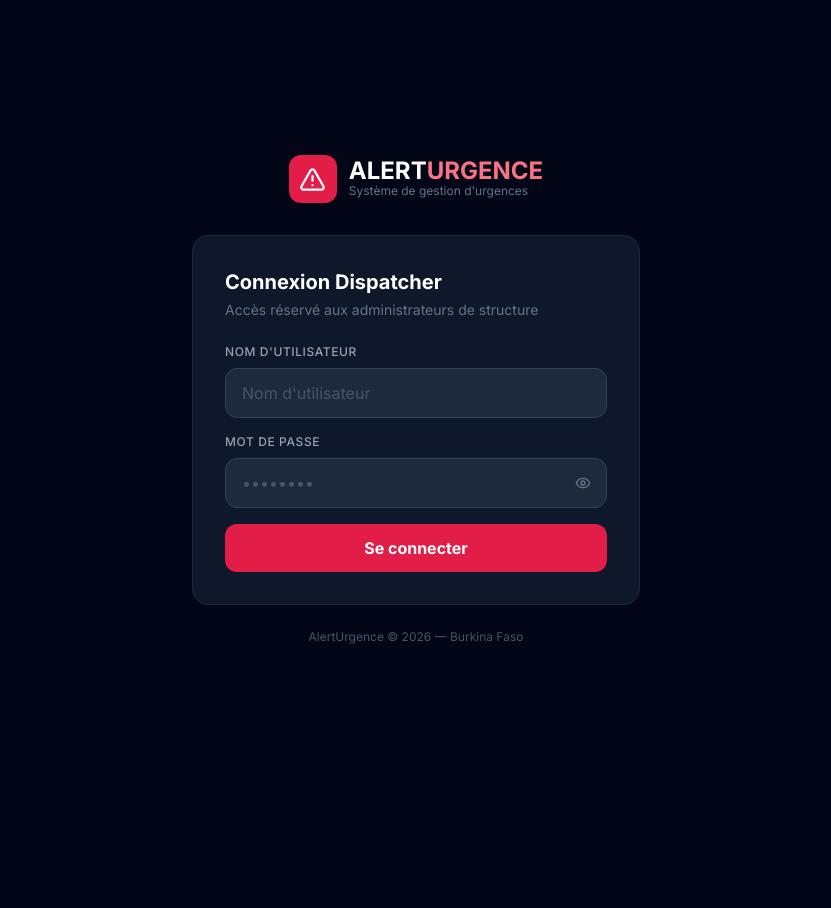
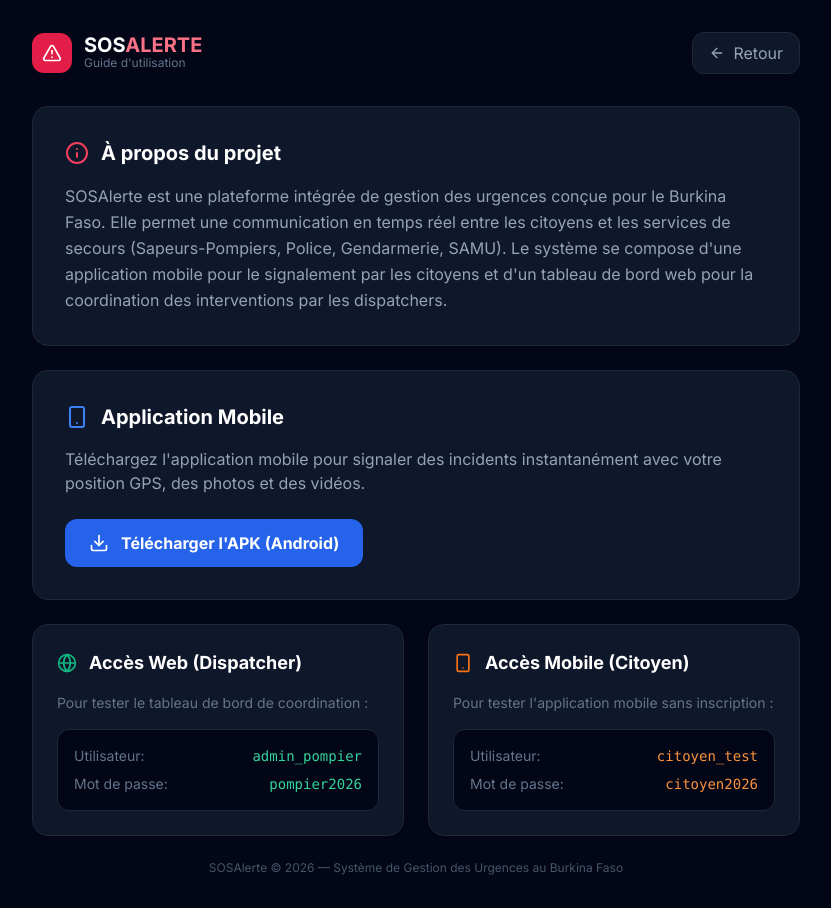
Before and after one commit to NockiProgramTECH/AlerteSOSDashBoard, a React (Vite) app: page /help in a window 1280 px wide. Before the commit this address led to /login. Shown: the whole page, without its empty margins (224-1055 px from the left). Before the commit the page ends 800 px from the top, so only its background shows below. Built offline with nearby package versions, Linux system fonts and the light colour scheme.

Commit message:
ajout help.txt

```diff
--- a/AlertSapeur API (1).yaml
+++ b/AlertSapeur API (1).yaml
@@ -1,6 +1,6 @@
 openapi: 3.0.3
 info:
-  title: AlertSapeur API
+  title: SOSAlerte API
   version: 1.0.0
   description: API de gestion des alertes d'urgence au Burkina Faso. Permet aux citoyens
     de signaler des incidents et aux structures (Police, Pompiers, etc.) de gérer
--- a/index.html
+++ b/index.html
@@ -4,7 +4,7 @@
     <meta charset="UTF-8" />
     <link rel="icon" type="image/svg+xml" href="/vite.svg" />
     <meta name="viewport" content="width=device-width, initial-scale=1.0" />
-    <title>AlertSapeur — Dashboard</title>
+    <title>SOSAlerte — Dashboard</title>
     <link rel="preconnect" href="https://fonts.googleapis.com">
     <link rel="preconnect" href="https://fonts.gstatic.com" crossorigin>
     <link href="https://fonts.googleapis.com/css2?family=Inter:wght@400;500;600;700;800&display=swap" rel="stylesheet">
--- a/src/App.tsx
+++ b/src/App.tsx
@@ -3,6 +3,7 @@ import { BrowserRouter, Routes, Route, Navigate } from 'react-router-dom';
 import { QueryClient, QueryClientProvider } from '@tanstack/react-query';
 import { Toaster } from 'react-hot-toast';
 import LoginPage from './pages/LoginPage';
+import HelpPage from './pages/HelpPage';
 import DashboardLayout from './components/DashboardLayout';
 
 const queryClient = new QueryClient({
@@ -27,6 +28,7 @@ const App: React.FC = () => {
       <BrowserRouter>
         <Routes>
           <Route path="/login" element={<LoginPage />} />
+          <Route path="/help" element={<HelpPage />} />
           <Route
             path="/dashboard"
             element={
--- a/src/components/DashboardLayout.tsx
+++ b/src/components/DashboardLayout.tsx
@@ -157,8 +157,8 @@ const DashboardLayout: React.FC = () => {
               <AlertTriangle size={20} className="text-white" />
             </div>
             <div>
-              <p className="text-white font-bold text-sm leading-none">ALERT</p>
-              <p className="text-rose-400 font-bold text-sm leading-none">URGENCE</p>
+              <p className="text-white font-bold text-sm leading-none">SOS</p>
+              <p className="text-rose-400 font-bold text-sm leading-none">ALERTE</p>
             </div>
           </div>
           {user && (
--- /dev/null
+++ b/src/pages/HelpPage.tsx
@@ -0,0 +1,117 @@
+import React from 'react';
+import { useNavigate } from 'react-router-dom';
+import { AlertTriangle, Download, LogIn, Info, ArrowLeft, Smartphone, Globe } from 'lucide-react';
+
+const HelpPage: React.FC = () => {
+  const navigate = useNavigate();
+
+  return (
+    <div className="min-h-screen bg-slate-950 text-white flex flex-col items-center p-4 md:p-8">
+      <div className="w-full max-w-3xl">
+        {/* Header */}
+        <div className="flex items-center justify-between mb-8">
+          <div className="flex items-center gap-3">
+            <div className="w-10 h-10 bg-rose-600 rounded-xl flex items-center justify-center">
+              <AlertTriangle size={20} className="text-white" />
+            </div>
+            <div>
+              <p className="text-white font-bold text-xl leading-none">SOS<span className="text-rose-400">ALERTE</span></p>
+              <p className="text-slate-500 text-xs">Guide d'utilisation</p>
+            </div>
+          </div>
+          <button
+            onClick={() => navigate('/login')}
+            className="flex items-center gap-2 px-4 py-2 bg-slate-900 border border-slate-800 rounded-xl text-slate-400 hover:text-white transition-colors"
+          >
+            <ArrowLeft size={16} />
+            Retour
+          </button>
+        </div>
+
+        <div className="space-y-6">
+          {/* Project Info */}
+          <section className="bg-slate-900 border border-slate-800 rounded-2xl p-6 md:p-8">
+            <div className="flex items-center gap-3 mb-4">
+              <Info className="text-rose-500" size={24} />
+              <h2 className="text-xl font-bold">À propos du projet</h2>
+            </div>
+            <p className="text-slate-400 leading-relaxed">
+              SOSAlerte est une plateforme intégrée de gestion des urgences conçue pour le Burkina Faso.
+              Elle permet une communication en temps réel entre les citoyens et les services de secours
+              (Sapeurs-Pompiers, Police, Gendarmerie, SAMU).
+              Le système se compose d'une application mobile pour le signalement par les citoyens et d'un
+              tableau de bord web pour la coordination des interventions par les dispatchers.
+            </p>
+          </section>
+
+          {/* Mobile App */}
+          <section className="bg-slate-900 border border-slate-800 rounded-2xl p-6 md:p-8">
+            <div className="flex items-center gap-3 mb-4">
+              <Smartphone className="text-blue-500" size={24} />
+              <h2 className="text-xl font-bold">Application Mobile</h2>
+            </div>
+            <p className="text-slate-400 mb-6">
+              Téléchargez l'application mobile pour signaler des incidents instantanément avec votre position GPS, des photos et des vidéos.
+            </p>
+            <a
+              href="https://alertesos.onrender.com/download/app-debug.apk"
+              target="_blank"
+              rel="noopener noreferrer"
+              className="inline-flex items-center gap-3 px-6 py-3 bg-blue-600 hover:bg-blue-500 text-white font-bold rounded-xl transition-colors"
+            >
+              <Download size={20} />
+              Télécharger l'APK (Android)
+            </a>
+          </section>
+
+          {/* Login Info */}
+          <div className="grid md:grid-cols-2 gap-6">
+            {/* Web Access */}
+            <section className="bg-slate-900 border border-slate-800 rounded-2xl p-6">
+              <div className="flex items-center gap-3 mb-4">
+                <Globe className="text-emerald-500" size={20} />
+                <h3 className="font-bold text-lg">Accès Web (Dispatcher)</h3>
+              </div>
+              <p className="text-slate-500 text-sm mb-4">Pour tester le tableau de bord de coordination :</p>
+              <div className="bg-slate-950 rounded-xl p-4 space-y-2 border border-slate-800">
+                <div className="flex justify-between text-sm">
+                  <span className="text-slate-500">Utilisateur:</span>
+                  <span className="text-emerald-400 font-mono">admin_pompier</span>
+                </div>
+                <div className="flex justify-between text-sm">
+                  <span className="text-slate-500">Mot de passe:</span>
+                  <span className="text-emerald-400 font-mono">pompier2026</span>
+                </div>
+              </div>
+            </section>
+
+            {/* Mobile Access */}
+            <section className="bg-slate-900 border border-slate-800 rounded-2xl p-6">
+              <div className="flex items-center gap-3 mb-4">
+                <Smartphone className="text-orange-500" size={20} />
+                <h3 className="font-bold text-lg">Accès Mobile (Citoyen)</h3>
+              </div>
+              <p className="text-slate-500 text-sm mb-4">Pour tester l'application mobile sans inscription :</p>
+              <div className="bg-slate-950 rounded-xl p-4 space-y-2 border border-slate-800">
+                <div className="flex justify-between text-sm">
+                  <span className="text-slate-500">Utilisateur:</span>
+                  <span className="text-orange-400 font-mono">citoyen_test</span>
+                </div>
+                <div className="flex justify-between text-sm">
+                  <span className="text-slate-500">Mot de passe:</span>
+                  <span className="text-orange-400 font-mono">citoyen2026</span>
+                </div>
+              </div>
+            </section>
+          </div>
+
+          <p className="text-center text-slate-600 text-xs mt-8">
+            SOSAlerte © 2026 — Système de Gestion des Urgences au Burkina Faso
+          </p>
+        </div>
+      </div>
+    </div>
+  );
+};
+
+export default HelpPage;
--- a/src/pages/LoginPage.tsx
+++ b/src/pages/LoginPage.tsx
@@ -1,5 +1,5 @@
 import React, { useState } from 'react';
-import { AlertTriangle, Eye, EyeOff } from 'lucide-react';
+import { AlertTriangle, Eye, EyeOff, HelpCircle } from 'lucide-react';
 import { useNavigate } from 'react-router-dom';
 import { authService } from '../services/api';
 import toast from 'react-hot-toast';
@@ -36,7 +36,7 @@ const LoginPage: React.FC = () => {
             <AlertTriangle size={27} className="text-white" />
           </div>
           <div>
-            <p className="text-white font-bold text-2xl leading-none">ALERT<span className="text-rose-400">URGENCE</span></p>
+            <p className="text-white font-bold text-2xl leading-none">SOS<span className="text-rose-400">ALERTE</span></p>
             <p className="text-slate-500 text-xs">Système de gestion d'urgences</p>
           </div>
         </div>
@@ -90,10 +90,20 @@ const LoginPage: React.FC = () => {
               {loading ? 'Connexion...' : 'Se connecter'}
             </button>
           </form>
+
+          <div className="mt-6 pt-6 border-t border-slate-800">
+            <button
+              onClick={() => navigate('/help')}
+              className="w-full py-3 bg-slate-800 hover:bg-slate-700 text-slate-300 hover:text-white font-semibold rounded-xl transition-all flex items-center justify-center gap-2"
+            >
+              <HelpCircle size={18} />
+              Comment utiliser le projet ?
+            </button>
+          </div>
         </div>
 
         <p className="text-center text-slate-600 text-xs mt-6">
-          AlertUrgence © 2026 — Burkina Faso
+          SOSAlerte © 2026 — Burkina Faso
         </p>
       </div>
     </div>
```
Also changed, not shown: 1 other file (tests, documents, lock files or other folders).
